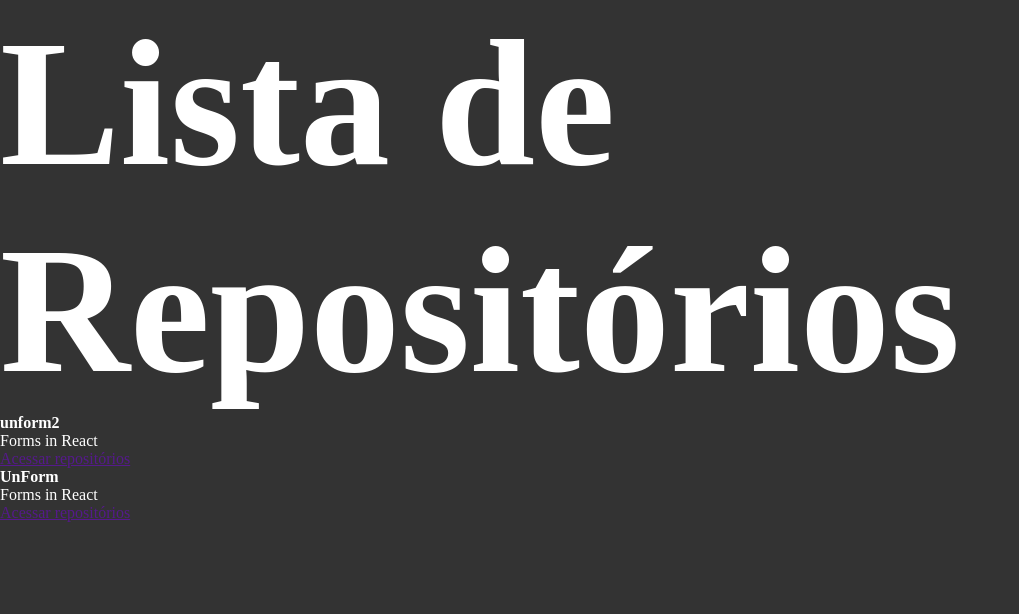
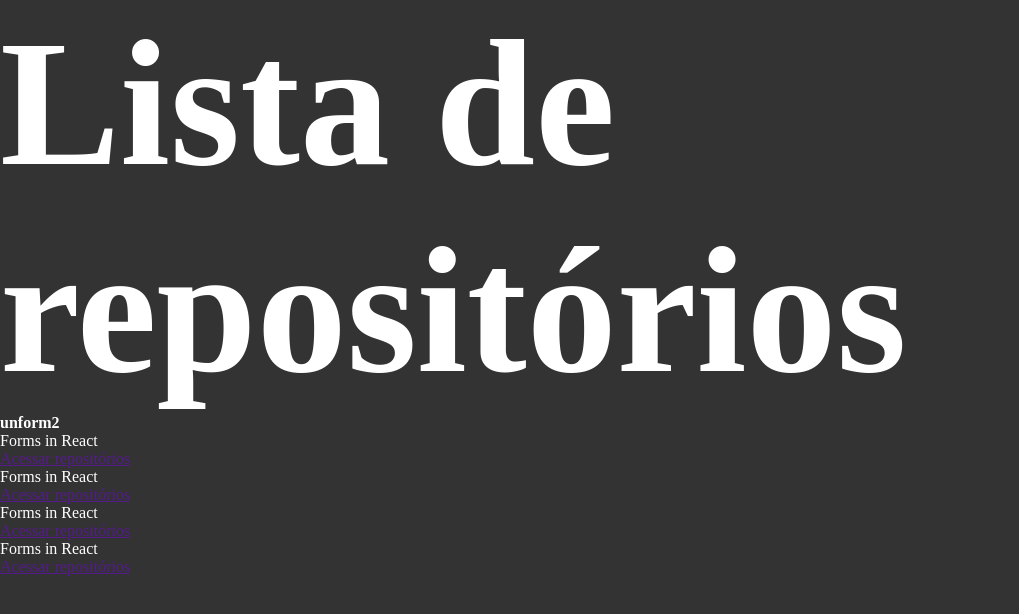
Before and after one commit to gustavonvp/01-github-explorer, a React app: page / in a window 1280 px wide. Shown: the top 614 px of the page, without its empty margins (0-1019 px from the left). Built offline with nearby package versions, Linux system fonts and the light colour scheme.

Commit message:
Reacting Props - Interpola  Closes #15

```diff
--- /dev/null
+++ b/src/components/RepositoryItem.jsx
@@ -0,0 +1,14 @@
+
+
+export function RepositoryItem(props){
+    return (
+        <li>
+        <strong>{props.repository}</strong>
+            <p>Forms in React</p>
+
+            <a href="">
+                Acessar repositórios
+            </a>
+        </li>
+    );
+}
--- a/src/components/RepositoryList.jsx
+++ b/src/components/RepositoryList.jsx
@@ -1,29 +1,17 @@
-const repositoryName = 'unform2';
+import {RepositoryItem} from './RepositoryItem'
+
 export function RepositoryList() {
     return (
-         <section className="repository-list">
-            <h1>Lista de Repositórios</h1>
+        <section className="repository-list">
+        <h1>Lista de repositórios</h1>
 
-            <ul>
-            <li>
-                <strong>{repositoryName}</strong>
-                <p>Forms in React</p>
+    <ul>
+        <RepositoryItem  repository="unform2"/>
+        <RepositoryItem />
+        <RepositoryItem />
+        <RepositoryItem />
+    </ul>
 
-                <a href="">
-                    Acessar repositórios
-                </a>
-            </li>
-
-            <li>
-            <strong>UnForm</strong>
-                <p>Forms in React</p>
-
-                <a href="">
-                    Acessar repositórios
-                </a>
-            </li>
-
-            </ul>
-         </section>
+    </section>
     )
 }
```
